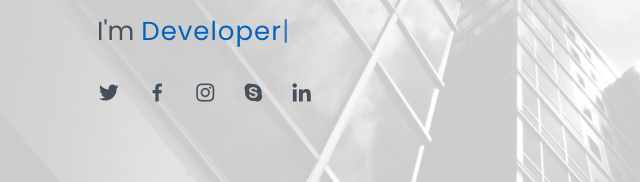
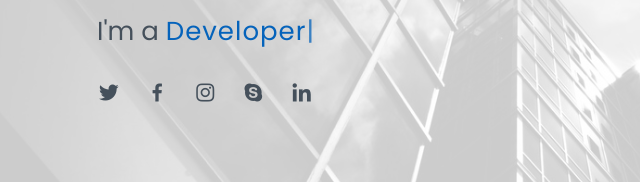
Before and after one commit to enochken/enochken.github.io, a plain HTML site: page index.html in a window 1280 px wide. Shown: the part 375-557 px from the top of the page, 75-715 px from the left. Drawn offline with nearby package versions, Linux system fonts and the light colour scheme.

Commit message:
Add files via upload

```diff
--- a/index.html
+++ b/index.html
@@ -55,7 +55,7 @@
   <section id="hero" class="d-flex flex-column justify-content-center">
     <div class="container" data-aos="zoom-in" data-aos-delay="100">
       <h1>Kehinde Enoch</h1>
-      <p>I'm <span class="typed" data-typed-items="Designer, Developer, Freelancer, Programmer"></span></p>
+      <p>I'm a <span class="typed" data-typed-items="Designer, Developer, Freelancer, Programmer"></span></p>
       <div class="social-links">
         <a href="#" class="twitter"><i class="bx bxl-twitter"></i></a>
         <a href="#" class="facebook"><i class="bx bxl-facebook"></i></a>
```
